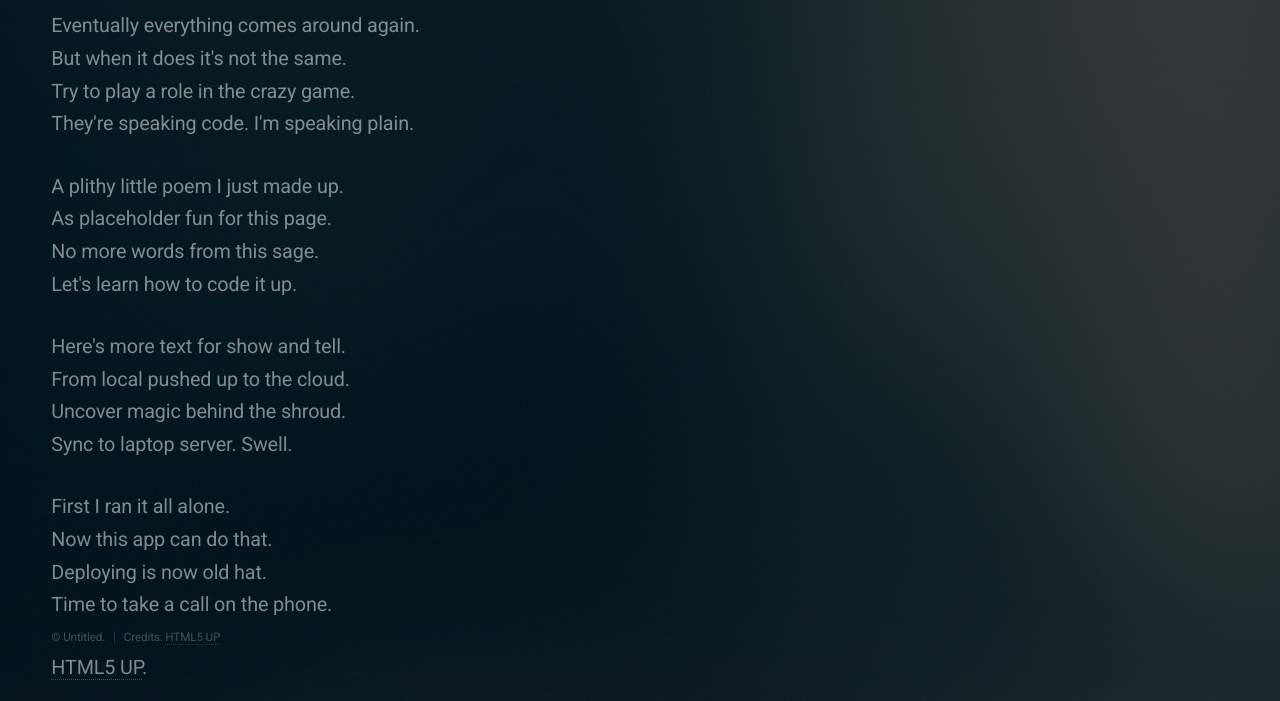
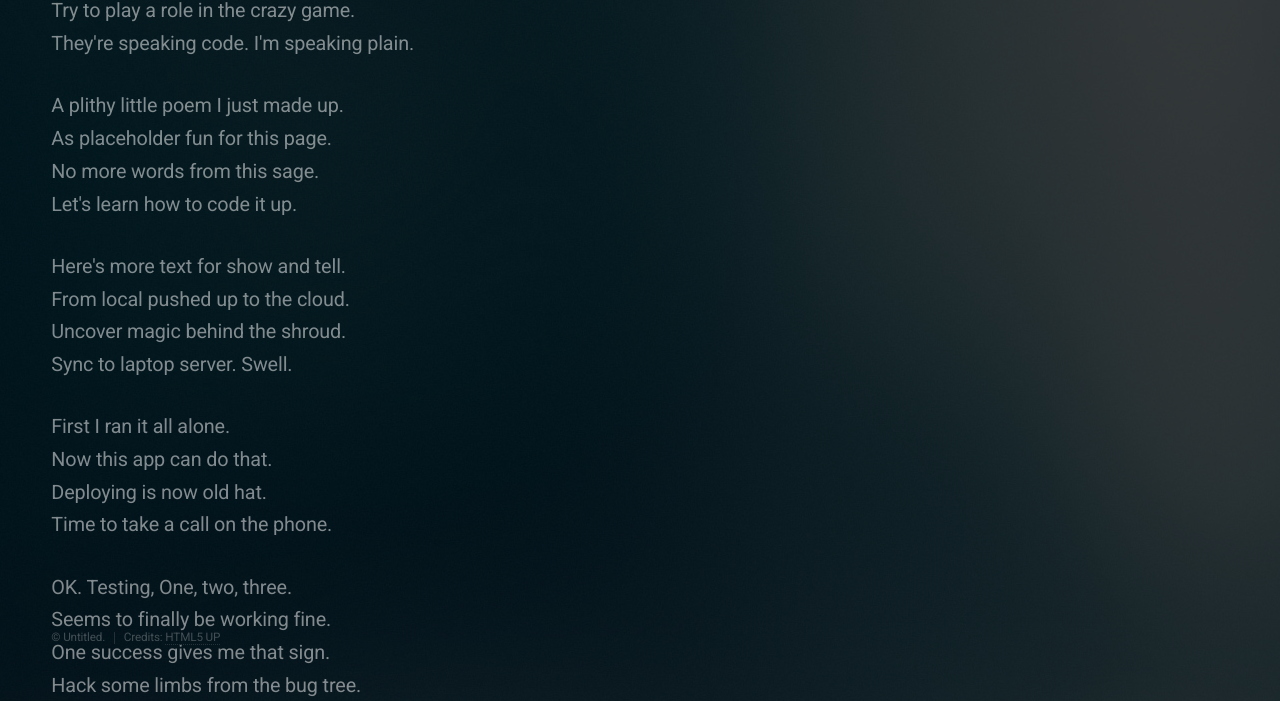
Before and after one commit to ammonshepherd/eventually-test, a plain HTML site: page index.html in a window 1280 px wide. Shown: the part 99-800 px from the top of the page. Drawn offline with Linux system fonts and the light colour scheme.

Commit message:
add another line

```diff
--- a/index.html
+++ b/index.html
@@ -39,6 +39,12 @@
         Now this app can do that.<br>
         Deploying is now old hat.<br>
         Time to take a call on the phone.</p>
+
+        <p>OK. Testing, One, two, three.<br>
+        Seems to finally be working fine.<br>
+        One success gives me that sign.<br>
+        Hack some limbs from the bug tree.</p>
+
         <p><a href="http://html5up.net">HTML5 UP</a>.</p>
 			</header>
 
```
